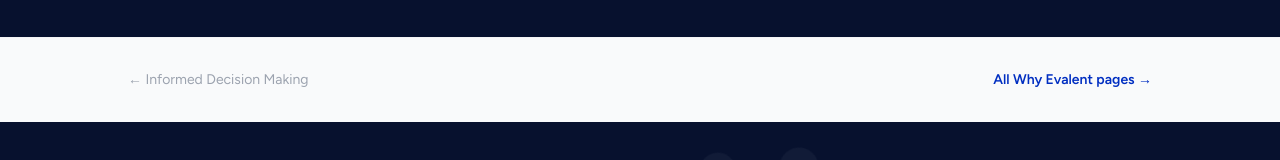
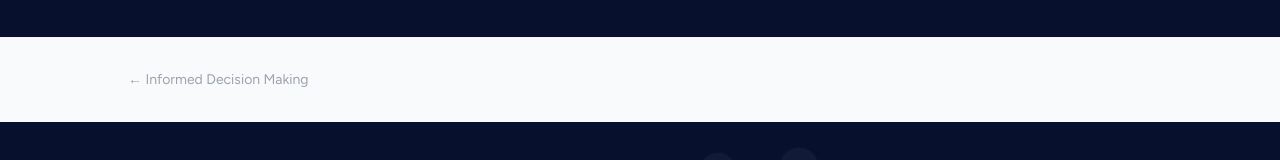
Before and after one commit to wigsbury-ui/evalent-marketing, a Next.js app: page /why/fit-and-motivation in a window 1280 px wide. Shown: the part 2548-2708 px from the top of the page. Built offline with nearby package versions, Linux system fonts and the light colour scheme.

Commit message:
fix: rename Fit & Motivation to Motivation & School Fit, remove stray nav link

```diff
--- a/src/app/why/fit-and-motivation/page.tsx
+++ b/src/app/why/fit-and-motivation/page.tsx
@@ -191,12 +191,9 @@ export default function Page() {
 
       {/* PREV / NEXT */}
       <div className="bg-gray-50 py-8 px-6 border-t border-gray-100">
-        <div className="max-w-5xl mx-auto flex justify-between items-center flex-wrap gap-3">
+        <div className="max-w-5xl mx-auto flex items-center flex-wrap gap-3">
           <Link href="/why/decision-making" className="text-gray-400 hover:text-brand text-sm">
             ← Informed Decision Making
-          </Link>
-          <Link href="/why" className="text-brand font-semibold hover:underline text-sm">
-            All Why Evalent pages →
           </Link>
         </div>
       </div>
--- a/src/app/why/page.tsx
+++ b/src/app/why/page.tsx
@@ -14,7 +14,7 @@ const BENEFITS = [
   { href: '/why/defensibility', title: 'Defensibility', desc: 'Structured, reproducible assessments with documented evidence that satisfies accreditation and governance expectations.', icon: '🛡️' },
   { href: '/why/conversion', title: 'Conversion & Speed', desc: 'From assessment link to admissions decision in under five minutes, with automated reminders that keep applications moving.', icon: '⚡' },
   { href: '/why/data-security', title: 'Data Security', desc: 'UAE data protection law compliant. School is the data controller. Student data is never used to train language models.', icon: '🔒' },
-  { href: '/why/fit-and-motivation', title: 'Fit & Motivation', desc: 'Every student explains why they want to join your school. Evalent evaluates authenticity, school knowledge, and genuine motivation — and surfaces coaching when it sees it.', icon: '⭐' },
+  { href: '/why/fit-and-motivation', title: 'Motivation & School Fit', desc: 'Every student explains why they want to join your school. Evalent evaluates authenticity, school knowledge, and genuine motivation — and surfaces coaching when it sees it.', icon: '⭐' },
 ]
 
 export default function Page() {
--- a/src/components/Nav.tsx
+++ b/src/components/Nav.tsx
@@ -35,7 +35,7 @@ const WHY_LINKS: NavLink[] = [
   { href: '/why/conversion',    label: 'Conversion & Speed',     desc: 'Faster decisions, higher yield',                icon: Zap },
   { href: '/why/data-security',    label: 'Data Security',            desc: 'UAE and GDPR-aligned · student data protected',       icon: Lock },
   { href: '/why/decision-making',  label: 'Informed Decision Making', desc: 'Intelligence for leaders and governors',         icon: Target },
-  { href: '/why/fit-and-motivation', label: 'Fit & Motivation',           desc: 'Authentic motivation and school-fit signals from every applicant', icon: Star },
+  { href: '/why/fit-and-motivation', label: 'Motivation & School Fit',           desc: 'Authentic motivation and school-fit signals from every applicant', icon: Star },
 ]
 
 const CURRICULA_LINKS: NavLink[] = [
```
